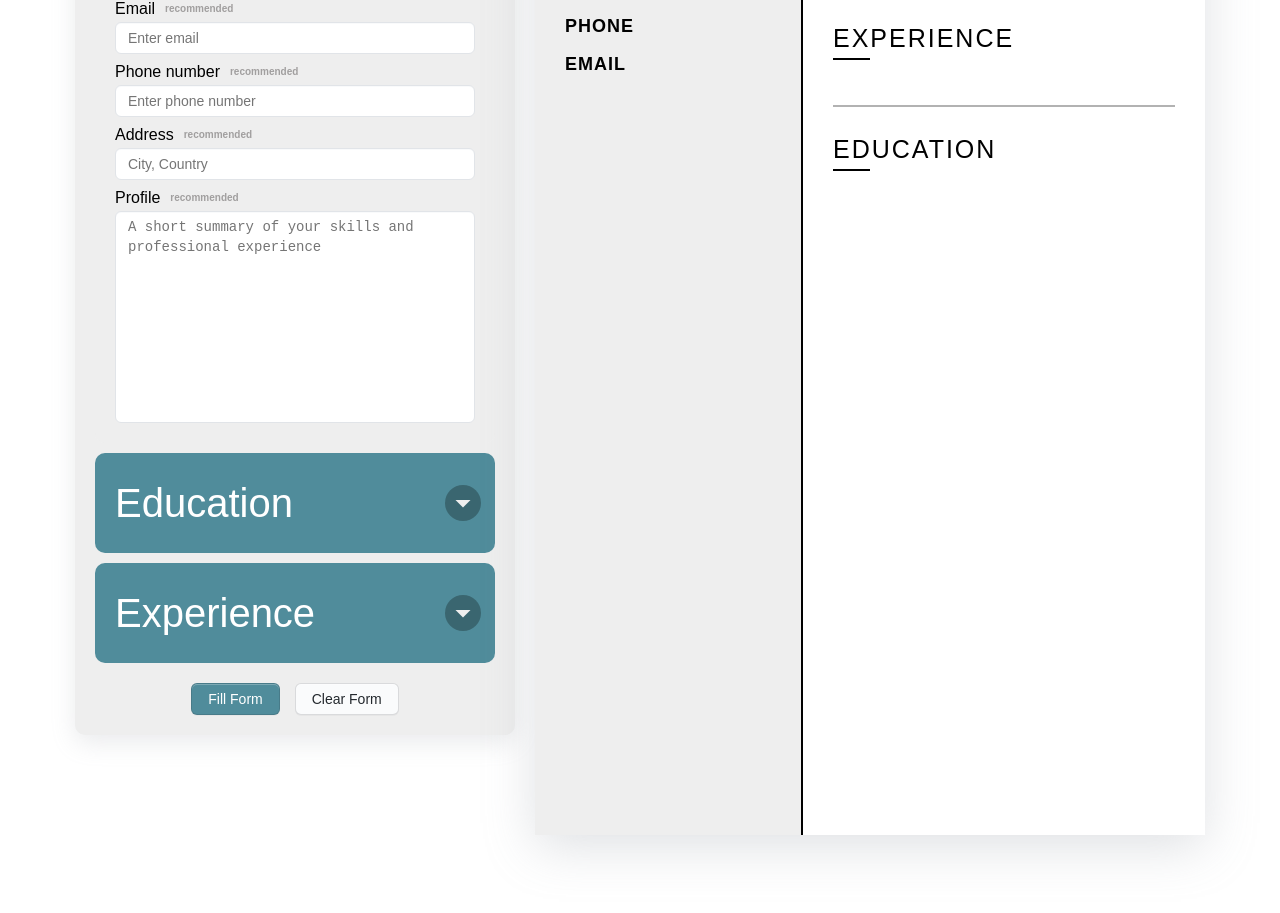
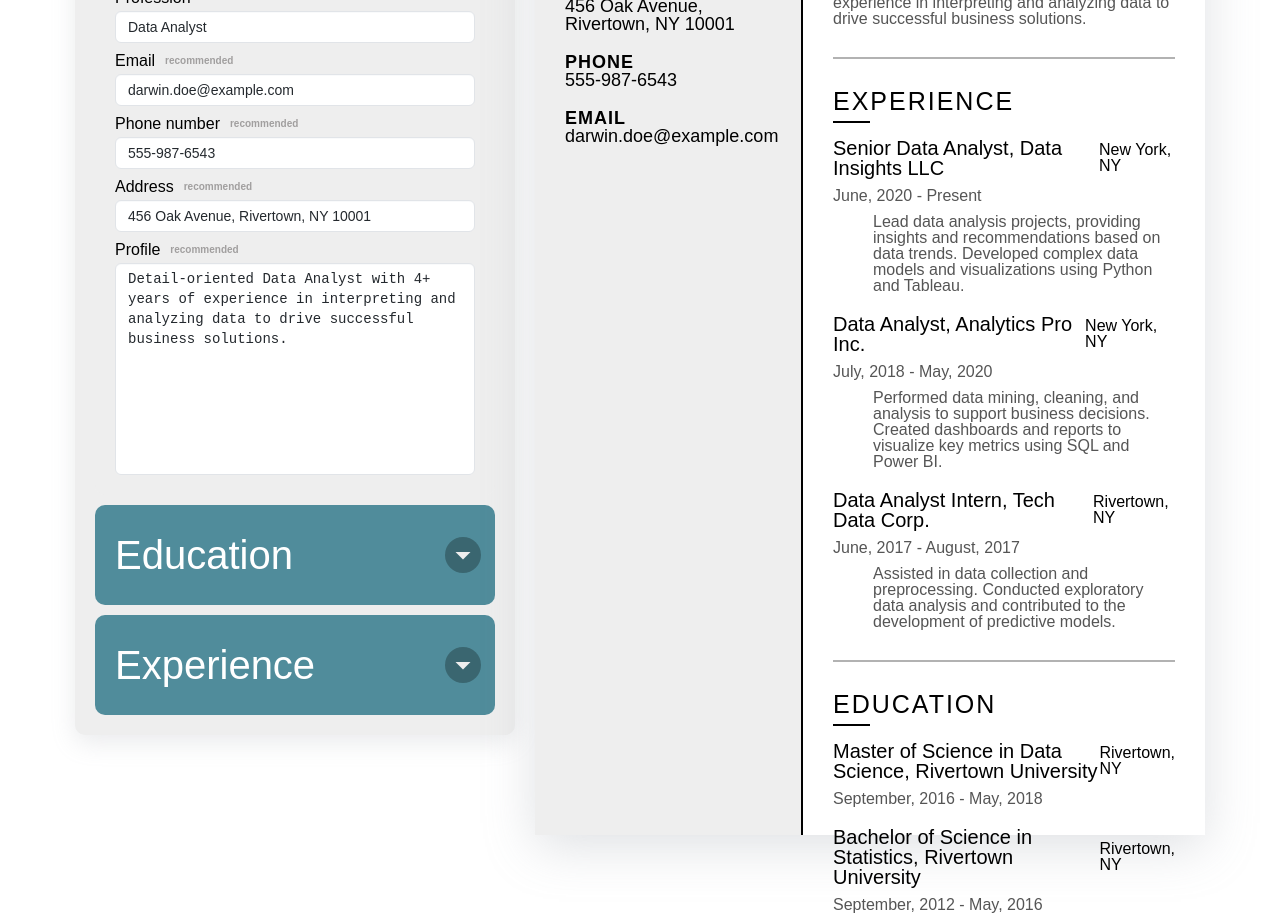
Before and after one commit to darwin-dev-diaz/odin-cv-application, a React (Vite) app: page / in a window 1280 px wide. Shown: the part 340-1253 px from the top of the page. Built offline with nearby package versions, Linux system fonts and the light colour scheme.

Commit message:
Add finishing touches

```diff
--- a/src/components/Accordion.jsx
+++ b/src/components/Accordion.jsx
@@ -96,6 +96,14 @@ export default function Accordion({ data, updateData }) {
 
   return (
     <div className="accordion-container">
+      <div className="button-container">
+        <button className="fill-form-button" onClick={handleFillForm}>
+          Fill Form
+        </button>
+        <button className="clear-form-button" onClick={handleClearForm}>
+          Clear Form
+        </button>
+      </div>
       <AccordionPage
         title="Personal Info"
         open={openID === 0}
@@ -117,14 +125,6 @@ export default function Accordion({ data, updateData }) {
       >
         <ExperiencePage data={data} updateData={updateData} />
       </AccordionPage>
-      <div className="button-container">
-        <button className="fill-form-button" onClick={handleFillForm}>
-          Fill Form
-        </button>
-        <button className="clear-form-button" onClick={handleClearForm}>
-          Clear Form
-        </button>
-      </div>
     </div>
   );
 }
--- a/src/components/App.jsx
+++ b/src/components/App.jsx
@@ -7,15 +7,64 @@ import "../styles/App.css";
 export default function App() {
   const [data, setData] = useState({
     personalInfo: {
-      name: "",
-      profession: "",
-      email: "",
-      phoneNumber: "",
-      address: "",
-      profile: "",
+      name: "Darwin Doe",
+      profession: "Data Analyst",
+      email: "darwin.doe@example.com",
+      phoneNumber: "555-987-6543",
+      address: "456 Oak Avenue, Rivertown, NY 10001",
+      profile:
+        "Detail-oriented Data Analyst with 4+ years of experience in interpreting and analyzing data to drive successful business solutions.",
     },
-    educationArr: [{ filled: false }, { filled: false }, { filled: false }],
-    experienceArr: [{ filled: false }, { filled: false }, { filled: false }],
+    educationArr: [
+      {
+        filled: true,
+        schoolName: "Rivertown University",
+        location: "Rivertown, NY",
+        degree: "Master of Science in Data Science",
+        startDate: "September, 2016",
+        endDate: "May, 2018",
+      },
+      {
+        filled: true,
+        schoolName: "Rivertown University",
+        location: "Rivertown, NY",
+        degree: "Bachelor of Science in Statistics",
+        startDate: "September, 2012",
+        endDate: "May, 2016",
+      },
+    ],
+    experienceArr: [
+      {
+        filled: true,
+        companyName: "Data Insights LLC",
+        location: "New York, NY",
+        position: "Senior Data Analyst",
+        startDate: "June, 2020",
+        endDate: "Present",
+        description:
+          "Lead data analysis projects, providing insights and recommendations based on data trends. Developed complex data models and visualizations using Python and Tableau.",
+      },
+      {
+        filled: true,
+        companyName: "Analytics Pro Inc.",
+        location: "New York, NY",
+        position: "Data Analyst",
+        startDate: "July, 2018",
+        endDate: "May, 2020",
+        description:
+          "Performed data mining, cleaning, and analysis to support business decisions. Created dashboards and reports to visualize key metrics using SQL and Power BI.",
+      },
+      {
+        filled: true,
+        companyName: "Tech Data Corp.",
+        location: "Rivertown, NY",
+        position: "Data Analyst Intern",
+        startDate: "June, 2017",
+        endDate: "August, 2017",
+        description:
+          "Assisted in data collection and preprocessing. Conducted exploratory data analysis and contributed to the development of predictive models.",
+      },
+    ],
   });
   return (
     <div className="app">
```
